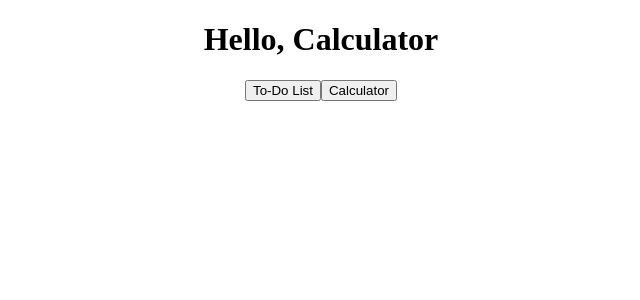
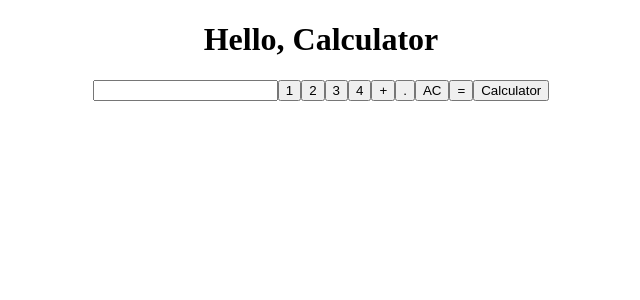
Before and after one commit to varshasawner/E-com-MERN, a React (Create React App) app in the folder my-app/: page / in a window 1280 px wide. Both pictures are taken after a click on the button "Calculator". Shown: the top 300 px of the page, without its empty margins (319-959 px from the left). Built offline with nearby package versions, Linux system fonts and the light colour scheme.

Commit message:
calculator working

```diff
--- a/my-app/src/Navigation.js
+++ b/my-app/src/Navigation.js
@@ -9,13 +9,13 @@ function Navigation() {
   return (
     <div className="App">
 
-      {
+      {/* {
         todo && <ToDoList />
-      }
+      } */}
       {
         calculator && <Calculator />
       }
-      <button onClick={()=>setTodo(true)}>To-Do List</button>
+      {/* <button onClick={()=>setTodo(true)}>To-Do List</button> */}
       <button onClick={()=>setCalculator(true)}>Calculator</button>
 
     </div>
--- a/my-app/src/component/Calculator.js
+++ b/my-app/src/component/Calculator.js
@@ -1,5 +1,32 @@
+import { useState } from "react";
+
 export default function Calculator(){
+    const [number, setNumber] = useState("");
+
+    const getVal = (e) => {
+        setNumber(number + e.target.value);
+        console.log(number)
+    }
+
+    const result = () => {
+        setNumber(eval(number));
+    }
+    const clear = () => {
+        setNumber("");
+    }
+
     return (
-        <h1>Hello, Calculator</h1>
+        <>
+            <h1>Hello, Calculator</h1>
+            <input type="text" value={number}/>
+            <button onClick={getVal} value="1">1</button>
+            <button onClick={getVal} value="2">2</button>
+            <button onClick={getVal} value="3">3</button>
+            <button onClick={getVal} value="4">4</button>
+            <button onClick={getVal} value="+">+</button>
+            <button onClick={getVal} value=".">.</button>
+            <button onClick={clear}>AC</button>
+            <button onClick={result}>=</button>
+        </>
     )
 }
--- a/my-app/src/component/To-doList.js
+++ b/my-app/src/component/To-doList.js
@@ -1,5 +1,36 @@
+import { useState } from "react"
+
 export default function ToDoList(){
+    const [item, setItem] = useState("");
+    const [list, setList] = useState([]);
+
+    const getItem = (e) => {
+        setItem(e.target.value);
+    }
+
+    const addTask = () => {
+        setList( (i) => {
+            return [...i, item]
+        })
+        setItem("");
+    }
+
+    const removeItem = () => {
+
+    }
+
     return(
-        <h1>hello to do</h1>
+        <div>
+            <h1>To-Do List</h1>
+            <input type="text" onChange={getItem} value={item}/>
+            <button onClick={addTask}>Add</button>
+            <ol>
+                {
+                    list.map((a, index)=>{
+                        return <li key={index}>{a} <button onClick={removeItem}>delete</button></li>
+                    })
+                }
+            </ol>
+        </div>
     )
 }
```
